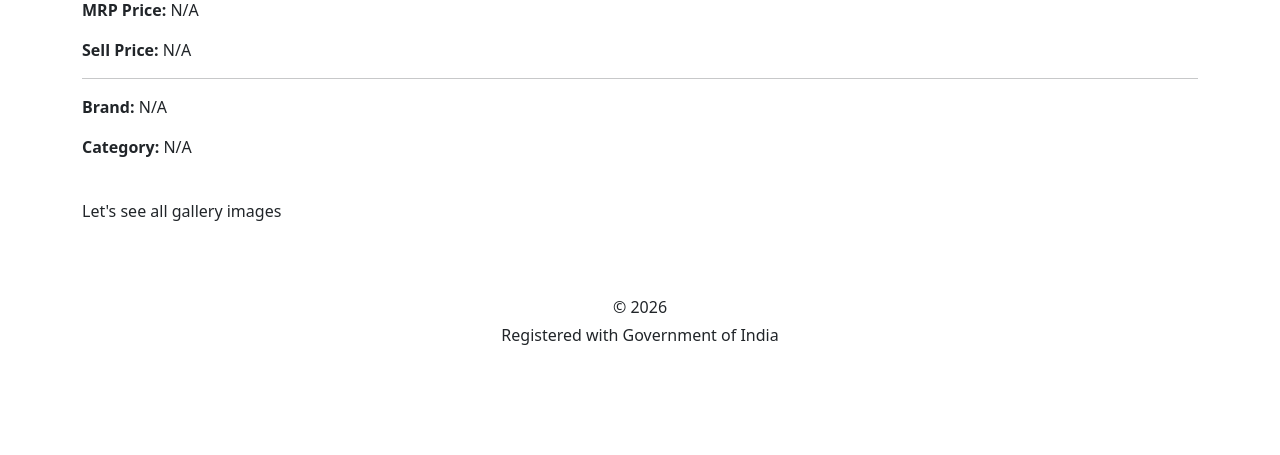
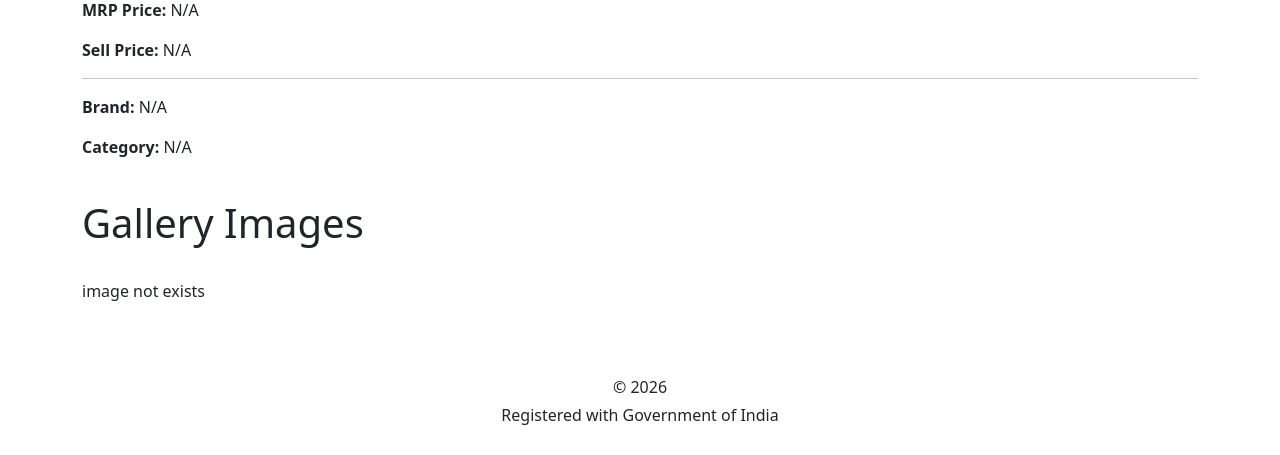
Before and after one commit to RanaUniverse/ecommerce_web_computer_shop, a Python web app: template blueprints/product/templates/product/info.html in a window 1280 px wide. Shown: the part 777-1232 px from the top of the page. Before the commit the page ends 1122 px from the top, so only its background shows below. Run offline with Jinja, Linux system fonts and the light colour scheme; the template is opened without the code that fills it, so the values that code supplies are empty; some libraries are stand-ins or nearby versions.

Commit message:
make a basic macro to shows the gallery images and now the gallery images shows there

```diff
--- a/blueprints/product/templates/product/info.html
+++ b/blueprints/product/templates/product/info.html
@@ -6,9 +6,15 @@ Things to pass in this?
 
 1. product_thumbnail_obj -> can be obj or None
 2. product_obj=product_public_out_obj_schema
+3. gallery_images -> list of gallery images out schema
 #}
 
 {% from 'product/partials/_product_image.html' import generate_product_thumbnail_image with context %}
+
+{% from 'product/partials/_product_image.html' import generate_img_for_one_product_gallery_image with context %}
+
+
+
 {% extends 'base_layout.html' %}
 
 {% block my_content %}
@@ -36,9 +42,30 @@ Things to pass in this?
     <p><strong>Category:</strong> {{ product_obj.category_obj.name or "N/A" }}</p>
 
     <br>
-    Let's see all gallery images
+    <h1>Gallery Images</h1>
     <br>
-    {{ product_obj.product_gallery_image_obj }}
+
+
+
+
+
+    {% if gallery_images %}
+
+    <div class="gallery_container">
+        {% for image in gallery_images %}
+        <div class="gallery-item">
+            {{ generate_img_for_one_product_gallery_image(image) }}
+        </div>
+        {% endfor %}
+    </div>
+
+
+    {% else %}
+    image not exists
+    {% endif %}
+
+
+
 
 
 </div>
--- a/blueprints/product/templates/product/partials/_product_image.html
+++ b/blueprints/product/templates/product/partials/_product_image.html
@@ -25,6 +25,28 @@ Priority:
 <img src="{{ url_for('static', filename=IMAGE_NOT_FOUND_IMG ) }}" alt="Temporarily Image Not Available" width="50%">
 {% endif %}
 
+{% endmacro %}
 
 
+
+
+
+
+{% macro generate_img_for_one_product_gallery_image(image) %}
+
+{% if image.external_url %}
+{% set img_path = image.external_url %}
+
+{% elif image.filepath %}
+{% set img_path = url_for('static', filename=image.filepath ) %}
+
+{% else %}
+{% set img_path = None %}
+
+{% endif %}
+
+{% if img_path %}
+<img src="{{ img_path }}" alt="{{ image.alt_text or 'Product Image' }}" width="30%">
+{% endif %}
+
 {% endmacro %}
```
